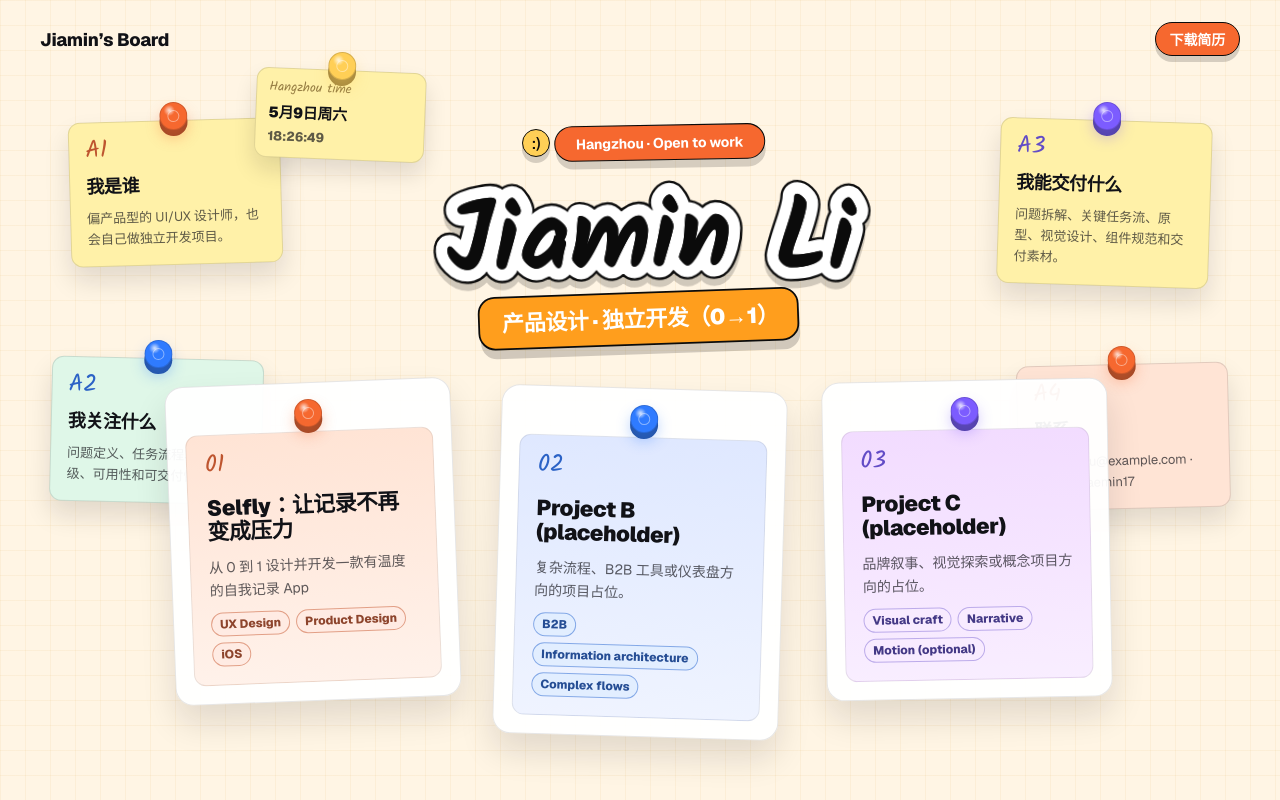
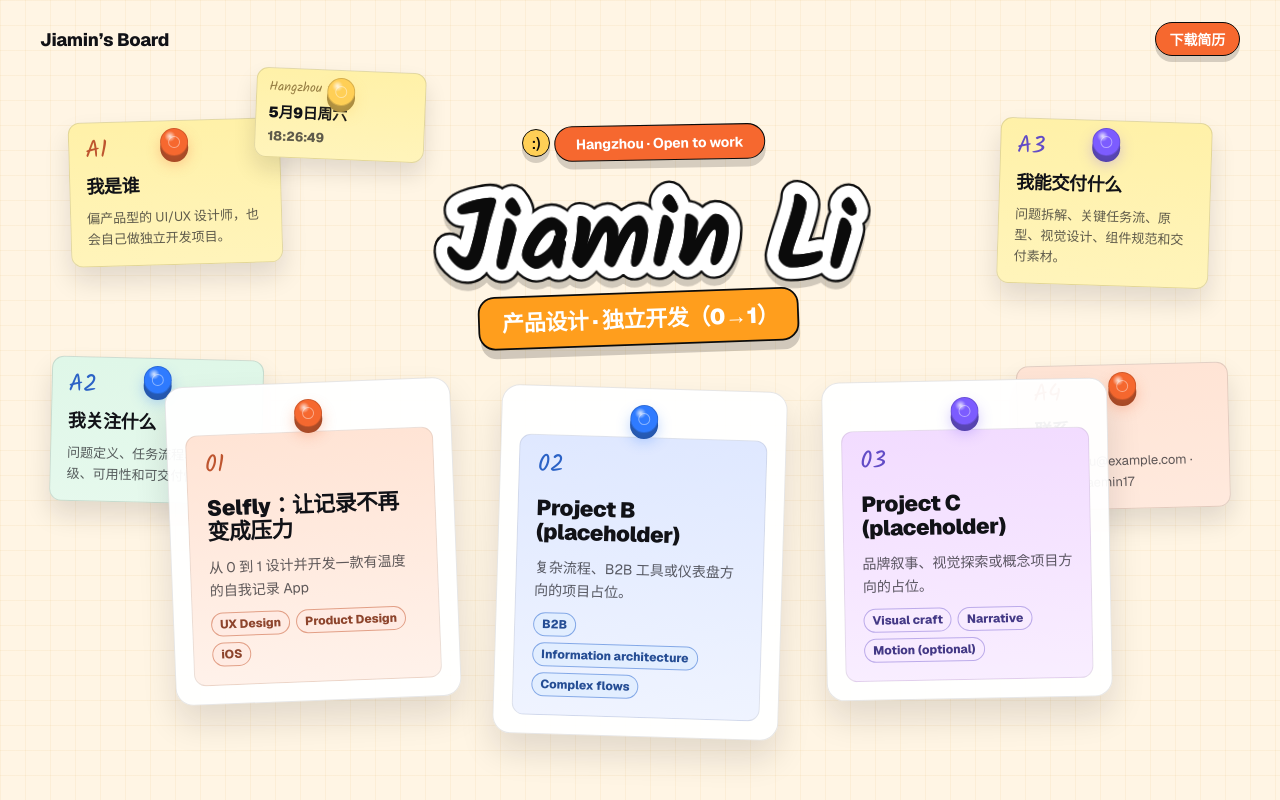
Before and after one commit to jaemin17/jaemin-portfolio, a Next.js app: page / in a window 1280 px wide. Shown: the top 800 px of the page. Built offline with nearby package versions, Linux system fonts and the light colour scheme.

Commit message:
Tune non-project sticky notes with softer gradients and inner pins.

```diff
--- a/src/app/page.module.css
+++ b/src/app/page.module.css
@@ -264,6 +264,11 @@
   border: 1px solid rgba(255, 255, 255, 0.44);
 }
 
+.infoItem .pin,
+.todayStamp .pin {
+  top: 42px;
+}
+
 .workNote {
   display: flex;
   min-height: 194px;
@@ -400,7 +405,11 @@
   padding: 16px;
   border: 1px solid rgba(17, 18, 23, 0.12);
   border-radius: 12px;
-  background: var(--note-accent);
+  background: linear-gradient(
+    180deg,
+    var(--note-accent) 0%,
+    color-mix(in oklab, var(--note-accent) 80%, white) 100%
+  );
   box-shadow: 0 14px 26px rgba(17, 18, 23, 0.12);
   transition: box-shadow 160ms ease, border-color 160ms ease;
 }
@@ -453,7 +462,11 @@
   padding: 12px;
   border: 1px solid rgba(17, 18, 23, 0.12);
   border-radius: 12px;
-  background: var(--note-accent);
+  background: linear-gradient(
+    180deg,
+    var(--note-accent) 0%,
+    color-mix(in oklab, var(--note-accent) 80%, white) 100%
+  );
   box-shadow: 0 12px 22px rgba(17, 18, 23, 0.12);
   transition: box-shadow 160ms ease, border-color 160ms ease;
 }
```
